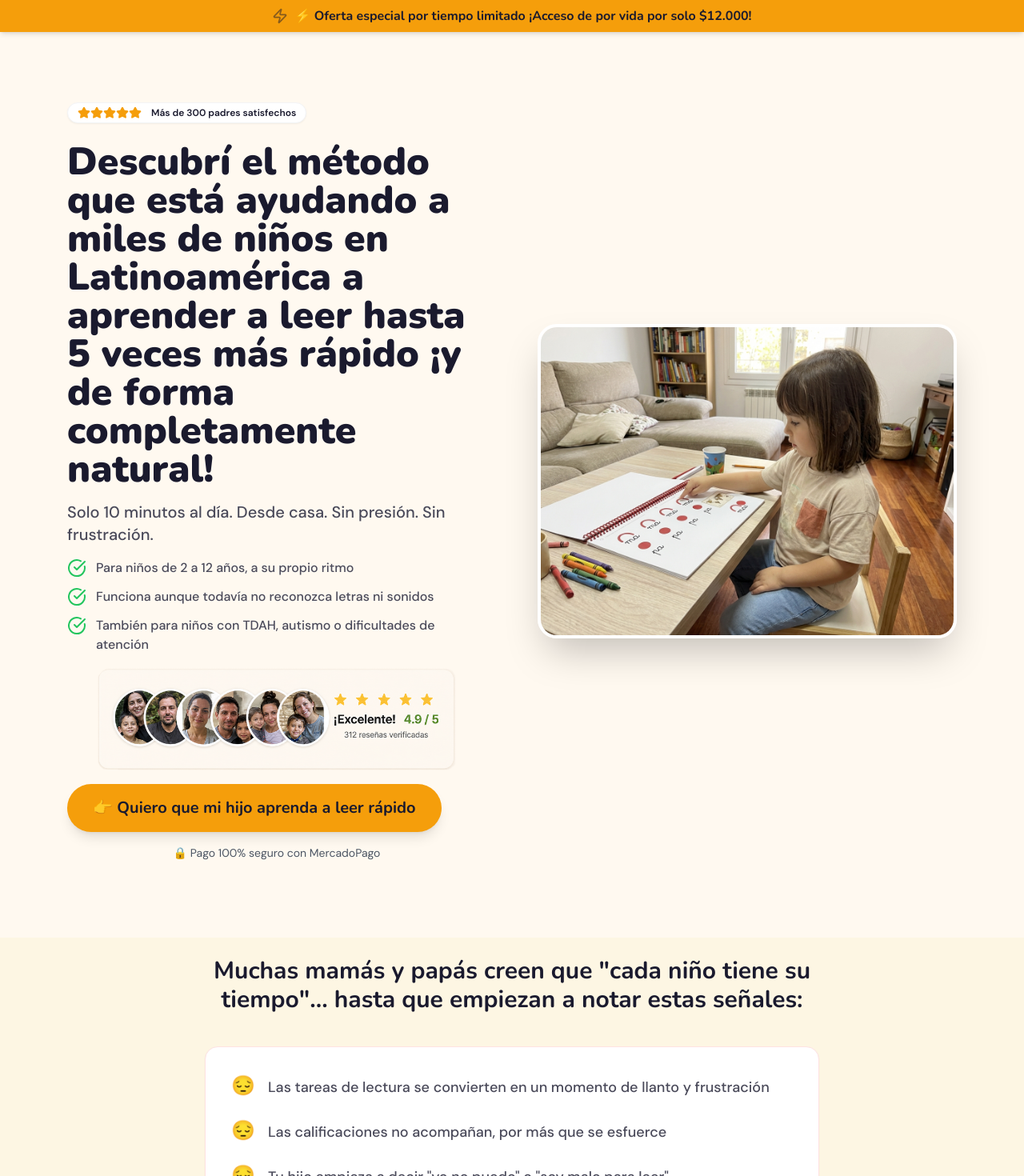
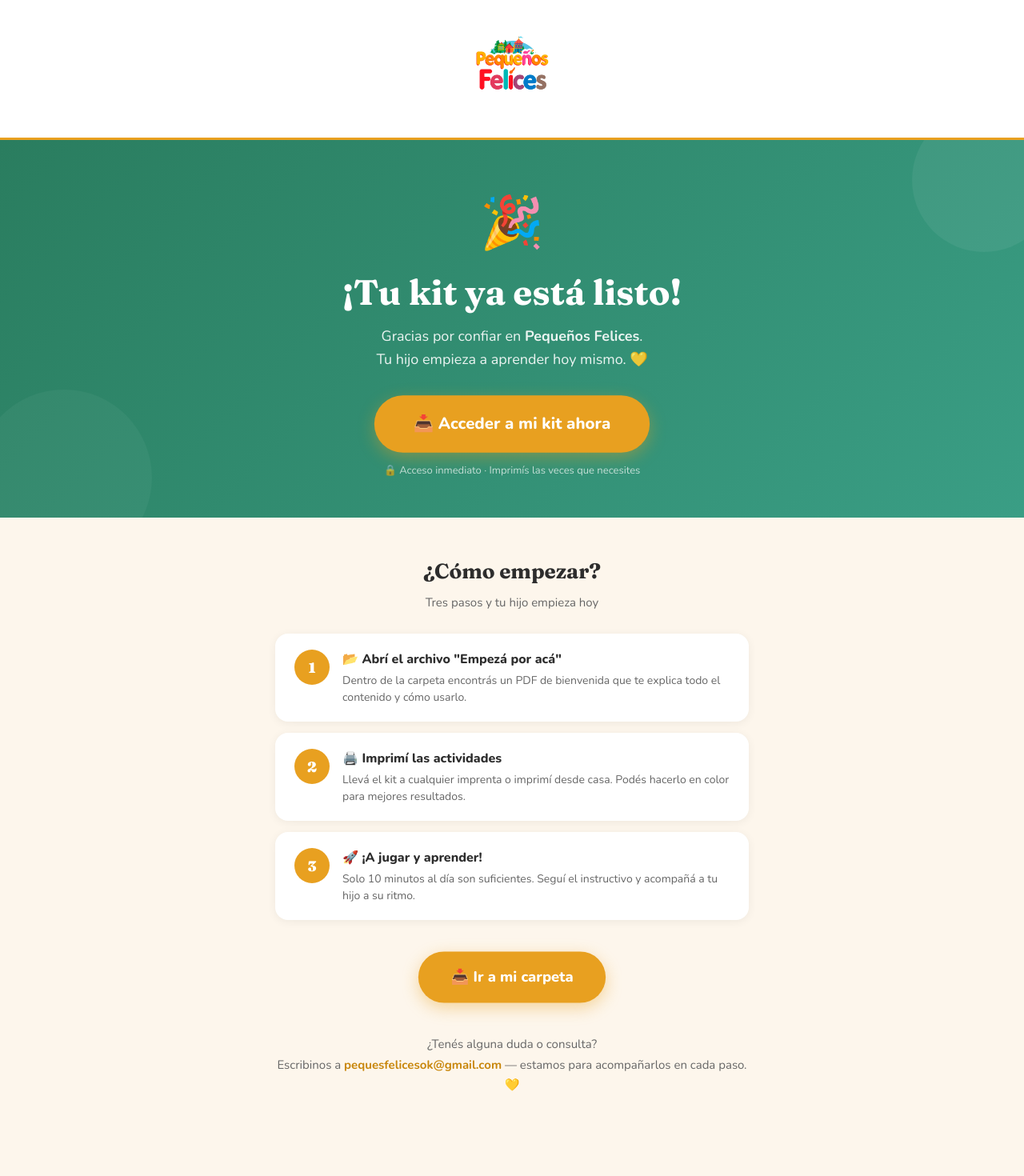
Before and after one commit to malcom01010110/landing-kitfonetico, a React (Vite) app in the folder Landing/: page /gracias in a window 1280 px wide. Shown: the top 1470 px of the page at 80% size. After the commit the page ends 1434 px from the top, so only its background shows below. Built offline with nearby package versions, Linux system fonts and the light colour scheme.

Commit message:
fix: ignore node_modules

```diff
--- a/Landing/src/App.tsx
+++ b/Landing/src/App.tsx
@@ -1,4 +1,6 @@
 import React from 'react';
+import { BrowserRouter, Routes, Route } from "react-router-dom";
+
 import { StickyAlertBar } from './components/StickyAlertBar';
 import { HeroSection } from './components/HeroSection';
 import { ProblemSection } from './components/ProblemSection';
@@ -13,8 +15,10 @@
 import { Testimonials } from './components/Testimonials';
 import { FAQSection } from './components/FAQSection';
 import { Footer } from './components/Footer';
-import Gracias from "./pages/Gracias";
-export function App() {
+
+import Gracias from './pages/gracias';
+
+function Home() {
   return (
     <div className="min-h-screen font-body text-body bg-cream selection:bg-accent/30">
       <StickyAlertBar />
@@ -35,6 +39,17 @@
       </main>
 
       <Footer />
-    </div>);
+    </div>
+  );
+}
 
+export function App() {
+  return (
+    <BrowserRouter>
+      <Routes>
+        <Route path="/" element={<Home />} />
+        <Route path="/gracias" element={<Gracias />} />
+      </Routes>
+    </BrowserRouter>
+  );
 }
--- a/Landing/src/pages/Gracias.jsx
+++ b/Landing/src/pages/Gracias.jsx
@@ -224,22 +224,15 @@
           }}
         >
           {/* REEMPLAZÁ ESTO CON TU LOGO */}
-          <div
-            style={{
-              width: 140,
-              height: 44,
-              background: C.cremaOscuro,
-              borderRadius: 8,
-              display: "flex",
-              alignItems: "center",
-              justifyContent: "center",
-              fontSize: 12,
-              color: C.textoSuave,
-              border: `1px dashed ${C.naranja}`,
-            }}
-          >
-            [ Tu logo acá ]
-          </div>
+          <img
+  src="/logo.png"
+  alt="Pequeños Felices"
+  style={{
+    width: 140,
+    height: "auto",
+    objectFit: "contain"
+  }}
+/>
         </header>
 
         {/* ── HERO ── */}
@@ -289,7 +282,7 @@
 
           <div className="fade-up-3">
             <a
-              href={DRIVE_URL}
+              href="https://drive.google.com/drive/u/5/folders/1Um-HcU0b-_C3z9xs40sMcIcFdTnYCdU0"
               target="_blank"
               rel="noopener noreferrer"
               className="btn-primary"
@@ -354,7 +347,7 @@
         <section style={{ maxWidth: 640, margin: "0 auto", padding: "40px 24px 0", textAlign: "center" }}>
           <div className="fade-up-5">
             <a
-              href={DRIVE_URL}
+              href="https://drive.google.com/drive/u/5/folders/1Um-HcU0b-_C3z9xs40sMcIcFdTnYCdU0"
               target="_blank"
               rel="noopener noreferrer"
               className="btn-primary"
@@ -364,20 +357,6 @@
           </div>
         </section>
 
-        {/* ── GARANTÍA ── */}
-        <section style={{ maxWidth: 640, margin: "0 auto", padding: "40px 24px 0" }}>
-          <div className="guarantee-badge fade-up-5">
-            <div style={{ fontSize: 40 }}>🛡️</div>
-            <div>
-              <div style={{ fontWeight: 800, fontSize: 16, color: C.verde, marginBottom: 4 }}>
-                Garantía de 7 días
-              </div>
-              <div style={{ fontSize: 14, color: C.textoSuave, lineHeight: 1.5 }}>
-                Si por cualquier motivo no quedás conforme, te devolvemos el 100% de tu dinero. Sin preguntas, sin vueltas.
-              </div>
-            </div>
-          </div>
-        </section>
 
         {/* ── CONTACTO ── */}
         <section
@@ -388,10 +367,10 @@
             ¿Tenés alguna duda o consulta?<br />
             Escribinos a{" "}
             <a
-              href="mailto:xxxx@gmail.com"
+              href="mailto:pequesfelicesok@gmail.com"
               style={{ color: C.naranjaOscuro, fontWeight: 700, textDecoration: "none" }}
             >
-              xxxx@gmail.com
+              pequesfelicesok@gmail.com
             </a>{" "}
             — estamos para acompañarlos en cada paso. 💛
           </p>
```
Also changed, not shown: Landing/package.json (+8 -7 lines), Landing/public/logo.png (added), 1 other file (tests, documents, lock files or other folders).
